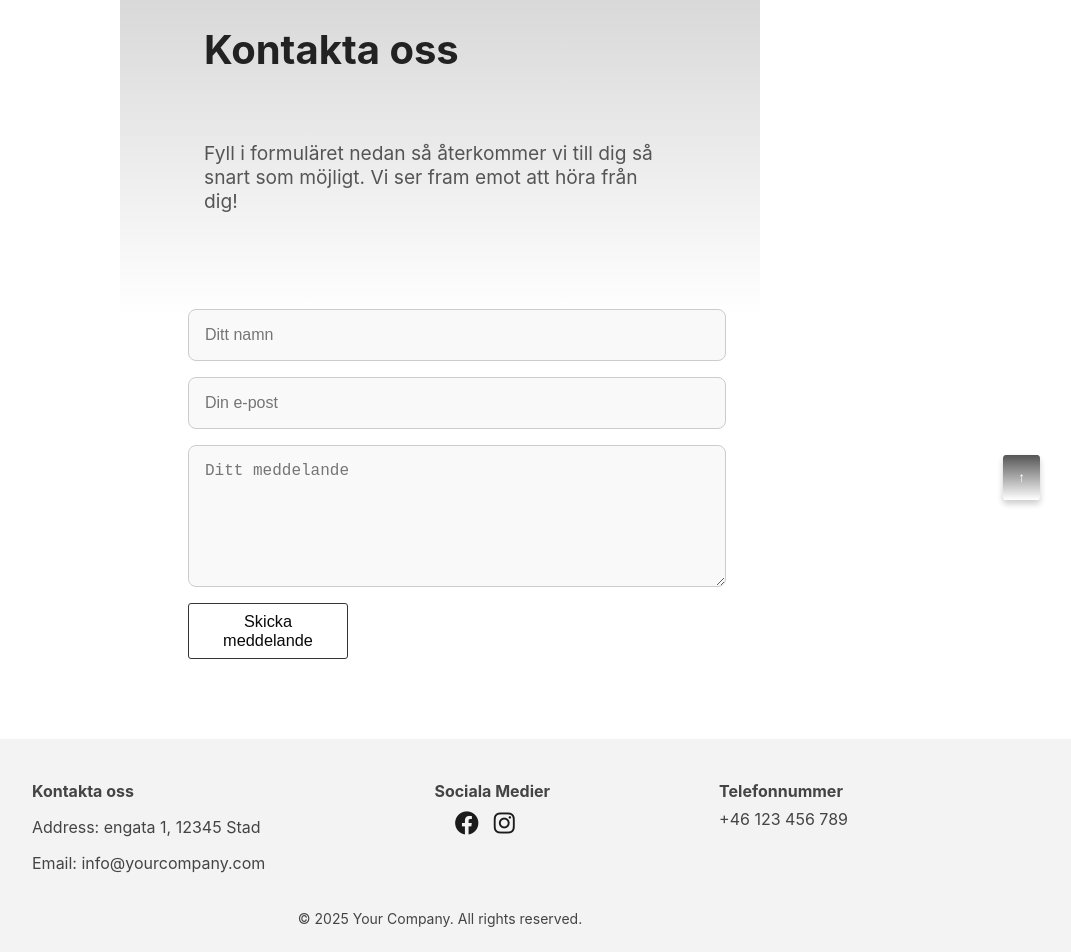
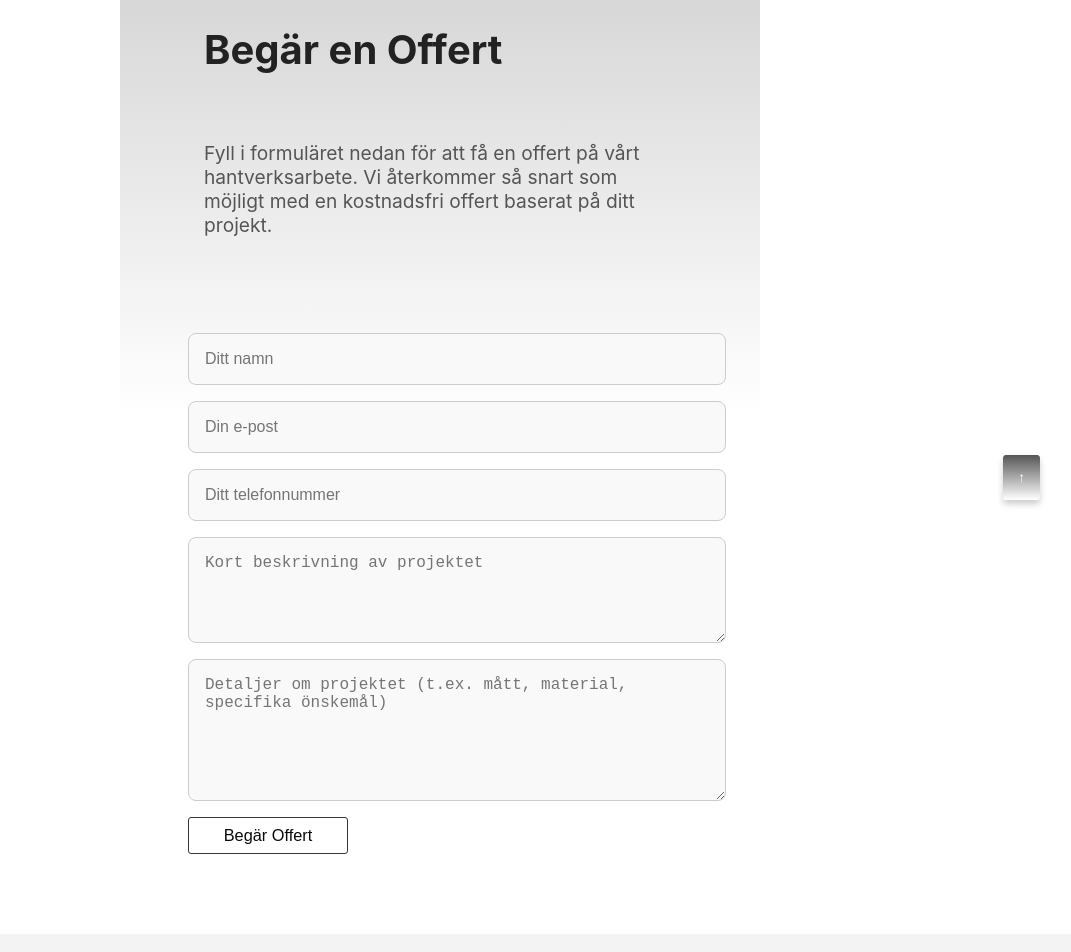
Before and after one commit to Timalexanderandersson/demo-webb, a React (Create React App) app: page /kontakt in a window 1280 px wide. Shown: the part 240-1192 px from the top of the page, without its empty margins (200-1271 px from the left). Built offline with nearby package versions, Linux system fonts and the light colour scheme.

Commit message:
new meta taggs for construction website and video in homepage

```diff
--- a/package.json
+++ b/package.json
@@ -11,7 +11,7 @@
     "react": "^19.1.0",
     "react-dom": "^19.1.0",
     "react-helmet": "^6.1.0",
-    "react-router-dom": "^7.4.1",
+    "react-router-dom": "^7.5.0",
     "react-router-hash-link": "^2.4.3",
     "react-scripts": "5.0.1",
     "web-vitals": "^2.1.4"
--- a/src/App.js
+++ b/src/App.js
@@ -7,6 +7,7 @@ import Footer from './pages/footer';
 import Gallery from './pages/galleri';
 import Contact from './pages/contact';
 import TackFörDittMeddelande from './pages/thxformessage';
+import NotFound from './pages/404';
 
 function App() {
   return (
@@ -19,6 +20,7 @@ function App() {
             <Route path="/galleri" element={<Gallery />} />
             <Route path="/kontakt" element={<Contact />} />
             <Route path="/tackfördittmeddelande" element={<TackFörDittMeddelande />} />
+            <Route path="*" element={<NotFound />} />
           </Routes>
         </div>
         <Footer />
--- a/src/index.js
+++ b/src/index.js
@@ -14,6 +14,7 @@ root.render(
   </React.StrictMode>
 );
 
+
 // If you want to start measuring performance in your app, pass a function
 // to log results (for example: reportWebVitals(console.log))
 // or send to an analytics endpoint. Learn more: https://bit.ly/CRA-vitals
--- /dev/null
+++ b/src/pages/404.js
@@ -0,0 +1,39 @@
+import React from 'react';
+import { Link } from 'react-router-dom';
+import styles from '../styles/contact.module.css';
+import imagenav from '../assets/nyaare.jpg';
+
+const NotFound = () => {
+  return (
+    <div className={styles.contactContainer}>
+      <div className={styles.contactContainertwo}>
+        <img src={imagenav} alt="404 Banner" className={styles.bannerImage} />
+
+        <div className={styles.contactContainertexttwo}>
+          <h2 className={styles.titletwo}>404 – Sidan finns inte</h2>
+          <p className={styles.descriptiontwo}>
+            Hoppsan! Den sidan du försökte nå verkar ha försvunnit i cyberrymden.
+          </p>
+        </div>
+
+        <div className={styles.contactFormContainertwo}>
+          <p className={styles.thankYouText}> Klicka nedan för att återgå till startsidan.</p>
+          <div className={styles.centerLinkContainer}>
+            <Link to="/" className={styles.backToHomeBtn}>
+              Tillbaka till startsidan
+            </Link>
+          </div>
+        </div>
+      </div>
+
+      <button
+        className={styles.scrollToTopBtn}
+        onClick={() => window.scrollTo({ top: 0, behavior: 'smooth' })}
+      >
+        ↑
+      </button>
+    </div>
+  );
+};
+
+export default NotFound;
--- a/src/pages/contact.js
+++ b/src/pages/contact.js
@@ -1,23 +1,19 @@
-import React, { useState, useEffect } from 'react';
+import React, { useState } from 'react';
 import { useNavigate } from 'react-router-dom';
-import { Helmet } from 'react-helmet';  // Importera Helmet för SEO
 import styles from '../styles/contact.module.css';
-import imagenav from '../assets/nyaare.jpg';  // Se till att bilden har en beskrivande alt-text
+import imagenav from '../assets/nyaare.jpg';
 
-const Contact = () => {
+const QuoteRequest = () => {
+
   const [formData, setFormData] = useState({
     name: '',
     email: '',
-    message: ''
+    phone: '',
+    projectDescription: '',
+    projectDetails: '',
   });
 
   const navigation = useNavigate();
-
-  // Använd useEffect istället för föråldrade livscykelmetoder
-  useEffect(() => {
-    // Här kan vi lägga till logik som skulle ha varit i componentWillMount
-    // Till exempel om vi ville sätta initiala data eller göra API-anrop
-  }, []);  // Tom array gör att denna kod körs endast vid första renderingen
 
   const handleInputChange = (e) => {
     const { name, value } = e.target;
@@ -43,37 +39,28 @@ const Contact = () => {
 
   return (
     <div className={styles.contactContainer}>
-      {/* SEO metadata */}
-      <Helmet>
-        <title>Kontakta Oss - Din Hårsalong</title>
-        <meta name="description" content="Fyll i vårt formulär för att komma i kontakt med oss. Vi svarar så snart som möjligt. Kontakta Din Hårsalong för alla dina frisörtjänster." />
-        <meta property="og:title" content="Kontakta Oss - Din Hårsalong" />
-        <meta property="og:description" content="Kontakta oss för frisörtjänster, klippning, färgning och styling. Vi ser fram emot att höra från dig!" />
-        <meta property="og:image" content={imagenav} />
-        <meta property="og:url" content="https://dinhemsida.se/kontakt" />
-      </Helmet>
 
       <div className={styles.contactContainertwo}>
-        {/* Image with alt-text for SEO */}
-        <img src={imagenav} alt="Kontakta oss på Din Hårsalong" className={styles.bannerImage} />
+
+        <img src={imagenav} alt="Begär en offert för hantverkstjänster" className={styles.bannerImage} />
 
         <section className={styles.contactContainertext}>
-          <h2 className={styles.title}>Kontakta oss</h2>
+          <h2 className={styles.title}>Begär en Offert</h2>
           <p className={styles.description}>
-            Fyll i formuläret nedan så återkommer vi till dig så snart som möjligt. Vi ser fram emot att höra från dig!
+            Fyll i formuläret nedan för att få en offert på vårt hantverksarbete. Vi återkommer så snart som möjligt med en kostnadsfri offert baserat på ditt projekt.
           </p>
         </section>
 
         <section className={styles.contactFormContainer}>
           <form
-            name="kontakt"
+            name="offert"
             method="POST"
             data-netlify="true"
             netlify-honeypot="bot-field"
             onSubmit={handleSubmit}
             className={styles.contactForm}
           >
-            <input type="hidden" name="form-name" value="kontakt" />
+            <input type="hidden" name="form-name" value="offert" />
             <p hidden>
               <label>
                 Don’t fill this out if you're human:
@@ -101,17 +88,38 @@ const Contact = () => {
               required
             />
 
-            <textarea
-              name="message"
-              placeholder="Ditt meddelande"
-              className={styles.textArea}
-              rows="6"
-              value={formData.message}
+            {/* Lägg till fält för telefonnummer */}
+            <input
+              type="tel"
+              name="phone"
+              placeholder="Ditt telefonnummer"
+              className={styles.inputField}
+              value={formData.phone}
               onChange={handleInputChange}
               required
             />
 
-            <button type="submit" className={styles.submitBtn}>Skicka meddelande</button>
+            <textarea
+              name="projectDescription"
+              placeholder="Kort beskrivning av projektet"
+              className={styles.textArea}
+              rows="4"
+              value={formData.projectDescription}
+              onChange={handleInputChange}
+              required
+            />
+
+            <textarea
+              name="projectDetails"
+              placeholder="Detaljer om projektet (t.ex. mått, material, specifika önskemål)"
+              className={styles.textArea}
+              rows="6"
+              value={formData.projectDetails}
+              onChange={handleInputChange}
+              required
+            />
+
+            <button type="submit" className={styles.submitBtn}>Begär Offert</button>
           </form>
         </section>
       </div>
@@ -126,4 +134,4 @@ const Contact = () => {
   );
 };
 
-export default Contact;
+export default QuoteRequest;
--- a/src/pages/findus.js
+++ b/src/pages/findus.js
@@ -8,10 +8,9 @@ const ContactInfo = () => {
         <div className={styles.textBox}>
           <h2>Hitta till oss</h2>
           <p>
-            Vår salong ligger centralt i ort. Vi välkomnar dig in till en avkopplande miljö med professionell service.
-            <br /><br />
-            Oavsett om du är här för en snabb trimning eller en helt ny stil – vi är här för att hjälpa dig!
-          </p>
+  Vi är ett lokalt hantverkarteam med bas i [Ort], redo att hjälpa dig med allt från småfix till större renoveringar.
+  Oavsett om du behöver hjälp med ett nytt kök, badrum eller bara en vägg som ska målas – vi finns här för att göra jobbet rätt från början.
+</p>
         </div>
         <div className={styles.mapBox}>
           <iframe
--- a/src/pages/galleri.js
+++ b/src/pages/galleri.js
@@ -23,22 +23,6 @@ const Gallery = () => {
   return (
     <div className={styles.galleryContainer}>
       {/* Lägg till Helmet för SEO-optimering */}
-      <Helmet>
-        <title>Våra jobb - Din Hårsalong</title>
-        <meta
-          name="description"
-          content="Upptäck våra fantastiska jobb! Se före- och efterbilder på våra kunders hårstylingar och resultat. Få inspiration från vårt galleri."
-        />
-        <meta property="og:title" content="Våra jobb - Din Hårsalong" />
-        <meta
-          property="og:description"
-          content="Kolla in vårt galleri med före- och efterbilder på våra senaste hårstylingar och tjänster. Vi hjälper dig att få ditt drömutseende!"
-        />
-        <meta property="og:image" content="https://dinhemsida.se/your-image.jpg" />
-        <meta property="og:url" content="https://dinhemsida.se/våragalleri" />
-        <meta property="og:type" content="website" />
-      </Helmet>
-
       <div className={styles.galleryContainertwo}>
         <img src={imagenav} alt="navbar bild" className={styles.newpicturestyle} />
         <div className={styles.textContainer}>
--- a/src/pages/navbar.js
+++ b/src/pages/navbar.js
@@ -17,7 +17,7 @@ const Navbar = () => {
   return (
     <nav className={styles.navbar}>
       <div className={styles.innerdiv}>
-        <div className={styles.brandName}>Frisörsalong</div>
+        <div className={styles.brandName}>Demo Hantverkare</div>
         <div className={styles.menuIcon} onClick={toggleMenu}>
           <span className={styles.burgerIcon}></span>
           <span className={styles.burgerIcon}></span>
@@ -27,7 +27,7 @@ const Navbar = () => {
         <ul className={`${styles.navLinks} ${isMenuOpen ? styles.active : ''}`}>
           <div className={styles.dropdownLinks}>
             <li><Link className={styles.newlink} to="/" onClick={closeMenu}>Hem</Link></li>
-            <li><Link className={styles.newlink} to="/galleri" onClick={closeMenu}>Galleri</Link></li>
+            <li><Link className={styles.newlink} to="/galleri" onClick={closeMenu}>Våra jobb</Link></li>
             <li><HashLink className={styles.newlink} to='/#omoss' onClick={closeMenu}>Om oss</HashLink></li> {/* Använd HashLink */}
             <li><Link className={styles.newlink} to="/kontakt" onClick={closeMenu}>Kontakt</Link></li>
           </div>
```
Also changed, not shown: public/index.html (+8 -9 lines), src/pages/homepage.js (+8 -9 lines), 2 other files (tests, documents, lock files or other folders).
